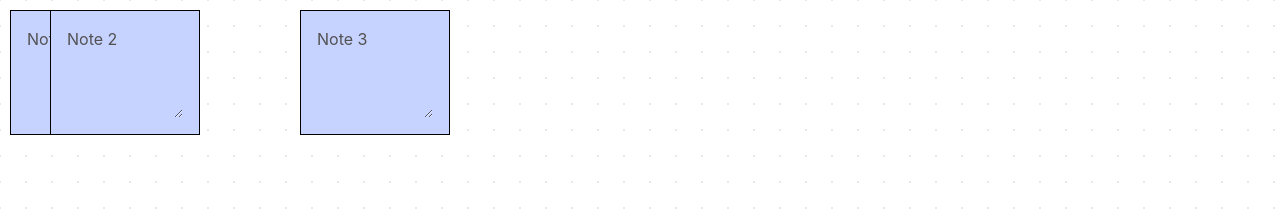
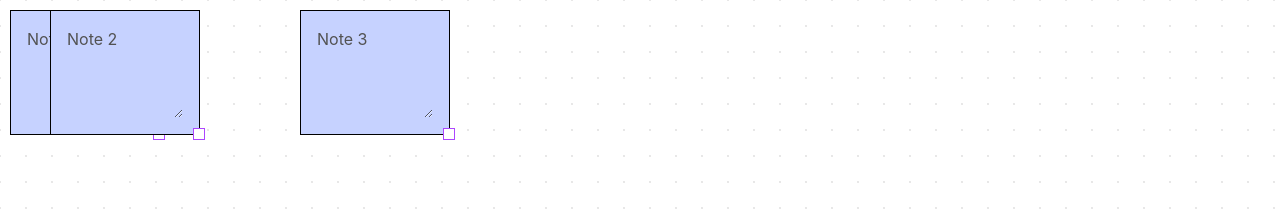
Before and after one commit to imlargo/notes-app, a React (Vite) app: page / in a window 1280 px wide. Shown: the top 218 px of the page. Built offline with nearby package versions, Linux system fonts and the light colour scheme.

Commit message:
feat: add placeholder to textarea and resize handle to StickyNote component

```diff
--- a/src/components/StickyNote.tsx
+++ b/src/components/StickyNote.tsx
@@ -17,7 +17,9 @@ export function StickyNote({ note, className }: StickyNoteProps) {
     const cls = "cursor-grab flex flex-col bg-indigo-200 absolute top-0 left-0 border p-4 min-w-12 min-h-24 " + className
 
     return <div className={cls} style={style} data-note-id={note.id} >
-        <textarea className="text-neutral-600 w-full h-full outline-none bg-none" defaultValue={note.text} readOnly>
+        <textarea className="text-neutral-600 w-full h-full outline-none bg-none" defaultValue={note.text} readOnly placeholder="Type something...">
         </textarea>
+        <div data-resize-handle className="absolute -bottom-1.5 -right-1.5 size-3 bg-white border border-purple-500">
+        </div>
     </div>
 }
```
